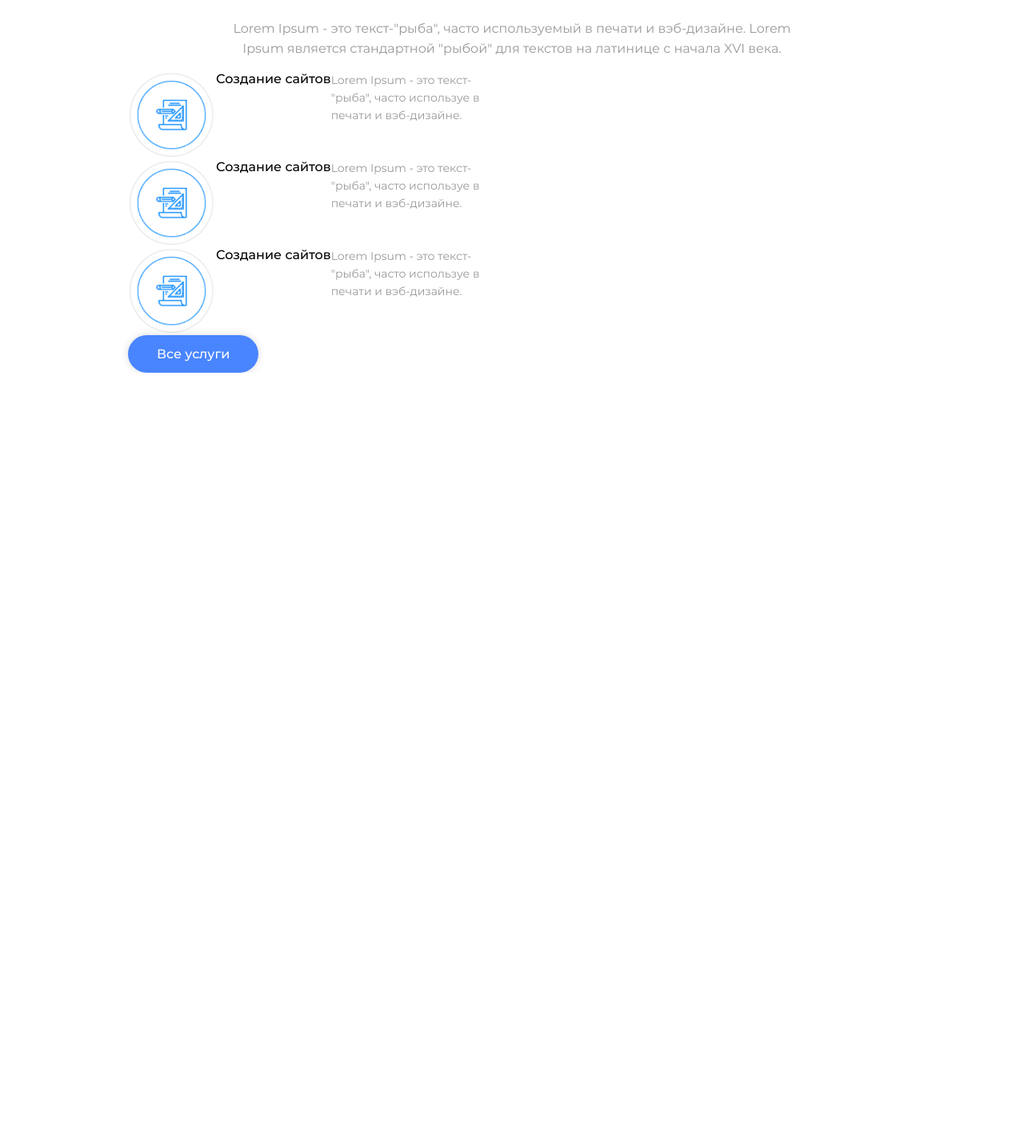
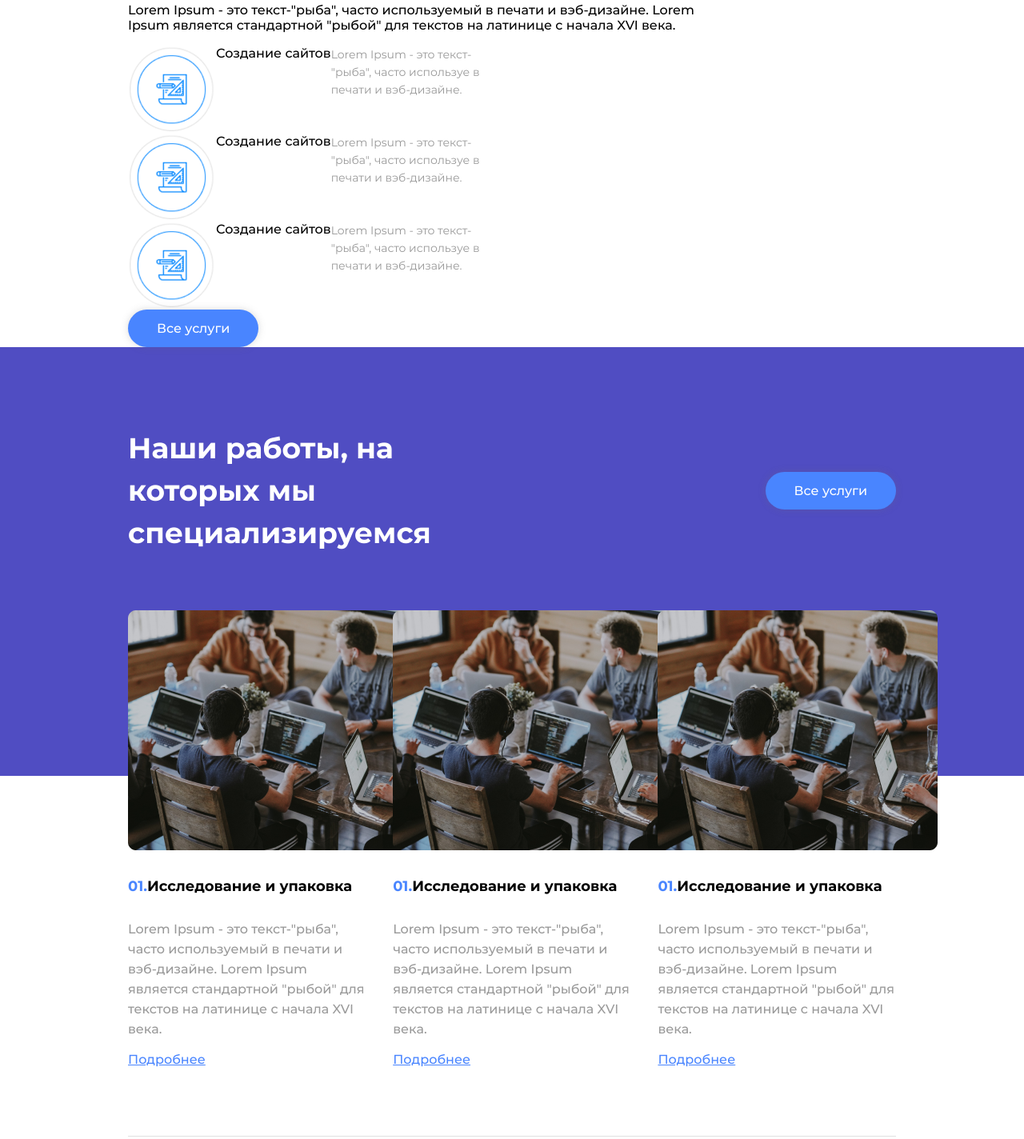
Before and after one commit to mandelshtamo/it-shattle-2-template, a plain HTML site: page index.html in a window 1280 px wide. Shown: the part 1043-2467 px from the top of the page at 80% size. Before the commit the page ends 1509 px from the top, so only its background shows below. Drawn offline with Linux system fonts and the light colour scheme.

Commit message:
created our work section

```diff
--- a/index.html
+++ b/index.html
@@ -61,5 +61,39 @@
             <button class="primary-button">Все услуги</button>
         </div>
     </section>
+    <section class="our-works">
+        <div class="container">
+            <div class="our-works-title">
+                <h4>Наши работы, на которых
+                    мы специализируемся</h4>
+                    <div class="our-works-title-button"><button class="primary-button">Все услуги</button></div>
+
+            </div>
+            <div class="our-works-content">
+                <div class="our-works-item">
+                    <img src="./assetss/img/Rectangle 2 (1).png" alt="картинка сдохла">
+                    <h5><span>01.</span>Исследование и упаковка</h5>
+                    <p>Lorem Ipsum - это текст-"рыба", часто используемый в печати и вэб-дизайне. Lorem Ipsum является стандартной "рыбой" для текстов на латинице с начала XVI века.</p>
+<a href="">Подробнее</a>
+                </div>
+
+
+                <div class="our-works-item">
+                    <img src="./assetss/img/Rectangle 2 (1).png" alt="картинка сдохла">
+                    <h5><span>01.</span>Исследование и упаковка</h5>
+                    <p>Lorem Ipsum - это текст-"рыба", часто используемый в печати и вэб-дизайне. Lorem Ipsum является стандартной "рыбой" для текстов на латинице с начала XVI века.</p>
+<a href="">Подробнее</a>
+                </div>
+
+                <div class="our-works-item">
+                    <img src="./assetss/img/Rectangle 2 (1).png" alt="картинка сдохла">
+                    <h5><span>01.</span>Исследование и упаковка</h5>
+                    <p>Lorem Ipsum - это текст-"рыба", часто используемый в печати и вэб-дизайне. Lorem Ipsum является стандартной "рыбой" для текстов на латинице с начала XVI века.</p>
+<a href="">Подробнее</a>
+                </div>
+            </div>
+            </div>
+        </div>
+    </section>
 </body>
 </html>
--- a/style.css
+++ b/style.css
@@ -125,7 +125,7 @@ margin-top: 110px;
 font-weight: bold;
 }
 
-p {
+.offers.container p {
     font-size: 16px;
 line-height: 25px;
 text-align: center;
@@ -155,3 +155,72 @@ line-height: 22px;
 color: #999999;
 font-family: Montserrat Regular;
 }
+
+.our-works {
+    background: linear-gradient(#504DC2
+    50%, white 50%);
+    padding: 100px 0 85px;
+}
+
+.our-works-title {
+    display: flex;
+    justify-content: space-between;
+}
+
+.our-works-title h4,
+.our-works-title .our-works-title-button {
+    flex: 1;
+}
+
+.our-works-title .our-works-title-button {
+    display: flex;
+    justify-content: flex-end;
+    align-items: center;
+}
+
+h4 {
+    color: white;
+    font-size: 36px;
+line-height: 53px;
+font-family: Montserrat Bold;
+margin: 0;
+}
+
+.our-works-content {
+    display: flex;
+    justify-content: space-between;
+    margin-top: 70px;
+    padding-bottom: 85px;
+    border-bottom: 1px solid #E0E0E0;
+}
+
+.our-works-item img {
+    width: 100$;
+}
+
+.our-works-item {
+    width: 31%;
+}
+
+h5 {
+    font-weight: 600;
+font-size: 18px;
+font-family: Montserrat Bold;
+}
+
+.our-works-item h5 span {
+    color: #4985FF;
+}
+
+.our-works-item p {
+    font-size: 16px;
+line-height: 25px;
+color: #999999;
+}
+
+.our-works-item a {
+    font-size: 16px;
+line-height: 20px;
+text-decoration-line: underline;
+color: #4985FF;
+}
```
Also changed, not shown: assetss/img/Rectangle 2 (1).png (added).
